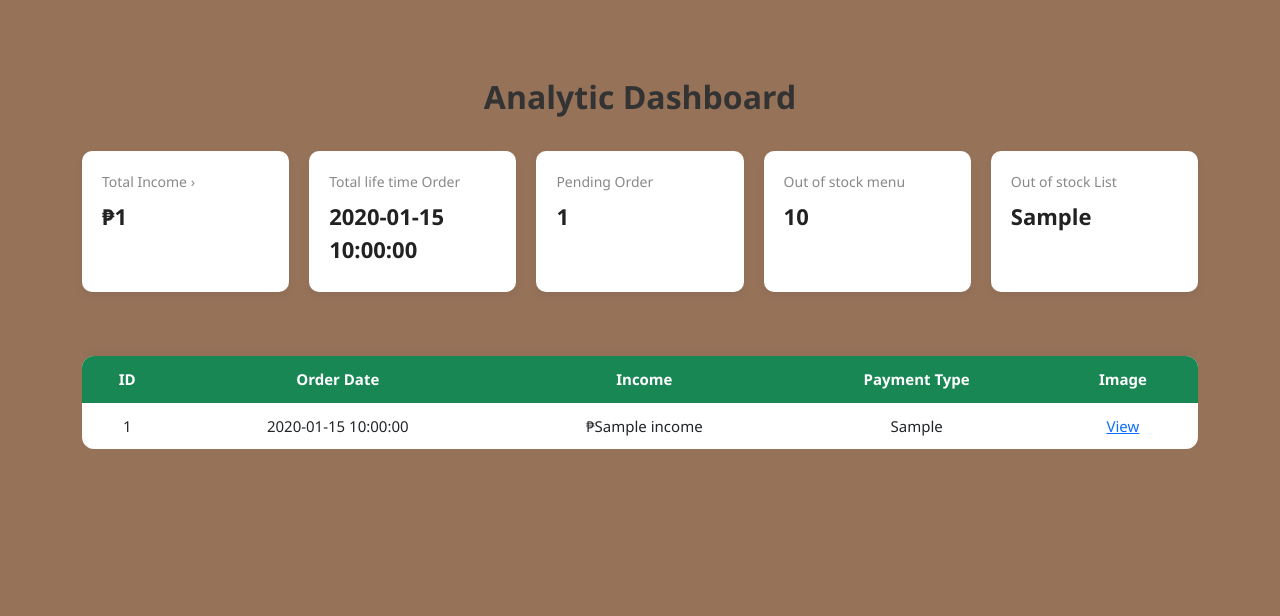
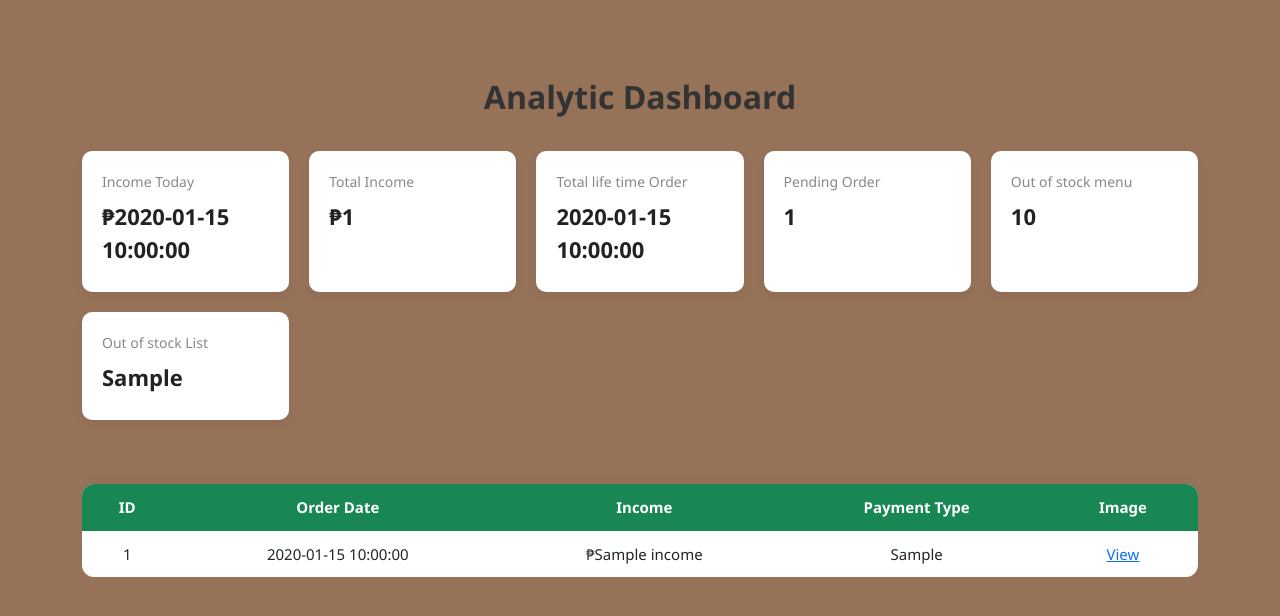
Before and after one commit to francisganapin/Restaurant_sql_Model, a Flask app: template templates/analytics.html in a window 1280 px wide. Shown: the part 64-680 px from the top of the page. Run offline with Flask 3, Linux system fonts and the light colour scheme; the template is opened without the code that fills it: most values are stand-ins (such as "Sample title", 1, 10 or a date in 2020).

Commit message:
Add  Today Income

```diff
--- /dev/null
+++ b/Update.txt
@@ -0,0 +1,2 @@
+6/15/2025
+Add running balance to our database
--- a/main.py
+++ b/main.py
@@ -17,6 +17,7 @@ from function.model import (User,
                             Order_List,
                             Income_table,
                             Income_Holder,
+                            Income_Today,
                             engine)
 
 from sqlalchemy.orm import selectinload
@@ -222,8 +223,6 @@ def menu_list_update(id):
 
 @app.route("/menu/list/order/<int:id>",methods=['GET','POST'])
 def menu_list_order(id):
-
-
 
 
     # avoid who are not login user to update
@@ -551,6 +550,11 @@ def order_list_payment():
                     order = new_item
             )
 
+            #this will save our add income by day
+            income_now = Income_Today(
+                balance = input_input_income
+            )
+
             with DbaseSession(engine) as session:
 
                 stmt = select(Order_List).where(Order_List.table == input_table)
@@ -560,6 +564,9 @@ def order_list_payment():
 
 
                 session.add(new_item)
+
+                session.add(income_now)
+
                 session.add(new_income_holder)
 
                 # Delete all matching orders
@@ -605,7 +612,9 @@ def analytic_list():
 
     with DbaseSession(engine) as session:
         if role  in ['EMPLOYEE','ADMIN']:
+
             stmt = select(Income_table)
+            data = session.exec(stmt).all()
 
             #this will count all pending order talbe
             stmt2 = select(Order_List).options(selectinload(Order_List.menu))
@@ -625,6 +634,11 @@ def analytic_list():
             stmt5 = session.exec(select(Income_Holder)).all()
             life_time_order = len(stmt5)
 
+            #this wil lget all data that are equal today our income
+            stmt6 = select(Income_Today).where(Income_Today.transaction_date == date.today())
+            data2 = session.exec(stmt6).all()
+
+
         if request.method == 'POST':
             query_date = request.form.get('query_date')
 
@@ -633,7 +647,13 @@ def analytic_list():
 
 
 
-        data = session.exec(stmt).all()
+
+
+
+    income_today_holder = []
+
+    for item2 in data2:
+        income_today_holder.append(item2.balance)
 
     income_holder = []
 
@@ -650,6 +670,7 @@ def analytic_list():
 
 
     context = {
+        'income_today':sum(income_today_holder),
         'total_income': sum(income_holder),
         'income_table': paginated_data,
         'username': username,
@@ -696,6 +717,8 @@ def view_payment_analytic(_id):
     }
 
     return render_template('analytic_payment_picture.html',**context)
+
+
 if __name__ == '__main__':
     webbrowser.open('http://127.0.0.1:5000/menu/list')
     app.run(debug=True)
--- a/templates/analytic_payment_picture.html
+++ b/templates/analytic_payment_picture.html
@@ -146,7 +146,7 @@
   <nav class="navbar navbar-expand-lg navbar-dark bg-dark fixed-top">
     <div class="container-fluid">
       <!-- Left branding -->
-      <a class="navbar-brand fw-bold" href="#">Rubia Restaurant</a>
+      <a class="navbar-brand fw-bold">Rubia Restaurant</a>
 
       <!-- Welcome & Role -->
       <div class="d-flex flex-column text-white me-3">
--- a/templates/analytics.html
+++ b/templates/analytics.html
@@ -142,7 +142,9 @@ h2.section-title {
   <nav class="navbar navbar-expand-lg navbar-dark bg-dark fixed-top">
     <div class="container-fluid">
       <!-- Left branding -->
-      <a class="navbar-brand fw-bold" href="#">Rubia Restaurant</a>
+
+
+      <a class="navbar-brand fw-bold">Rubia Restaurant</a>
 
       <!-- Welcome & Role -->
       <div class="d-flex flex-column text-white me-3">
@@ -195,12 +197,21 @@ h2.section-title {
 
 
   <div class="container py-5">
-    <h2 class="section-title">Analytic Dashboard</h2>
+
+    <div style="color:white">
+      <h2 class="section-title">Analytic Dashboard</h2>
+    </div>
 
     <div class="dashboard">
 
       <div class="box">
-        <div class="title">Total Income ›</div>
+        <div class="title">Income Today</div>
+        <div class="count">₱{{ income_today }}</div>
+        <div class="status"></div>
+      </div>
+
+      <div class="box">
+        <div class="title">Total Income</div>
         <div class="count">₱{{ total_income }}</div>
         <div class="status"></div>
       </div>
--- a/templates/menu_list.html
+++ b/templates/menu_list.html
@@ -146,7 +146,7 @@
   <nav class="navbar navbar-expand-lg navbar-dark bg-dark fixed-top">
     <div class="container-fluid">
       <!-- Left branding -->
-      <a class="navbar-brand fw-bold" href="#">Francis Restaurant</a>
+      <a class="navbar-brand fw-bold">Francis Restaurant</a>
 
       <!-- Welcome & Role -->
       <div class="d-flex flex-column text-white me-3">
--- a/templates/stock_list.html
+++ b/templates/stock_list.html
@@ -121,7 +121,7 @@
   <nav class="navbar navbar-expand-lg navbar-dark bg-dark fixed-top">
     <div class="container-fluid">
       <!-- Left branding -->
-      <a class="navbar-brand fw-bold" href="#">Rubia Restaurant</a>
+      <a class="navbar-brand fw-bold">Rubia Restaurant</a>
 
       <!-- Welcome & Role -->
       <div class="d-flex flex-column text-white me-3">
```
Also changed, not shown: function/model.py (+11 -0 lines), templates/order_list.html (+6 -4 lines), model.db, static/payment/158727-bacon-for-the-family-or-a-crowd-beauty-DDMFS-071-d1cd1e76787b4374b3d046d50b709c83.jpeg (deleted), static/payment/1new.jpg (deleted), static/payment/6ca2d695-cec1-4322-87a1-d161caee64a6.jpeg (deleted), static/payment/Smashburger-recipe-120219.webp (deleted), static/payment/already_updated.png (added), static/payment/images.jpeg (deleted), static/payment/images.png (deleted).
